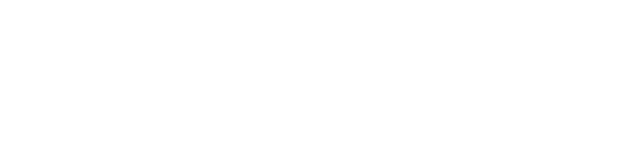
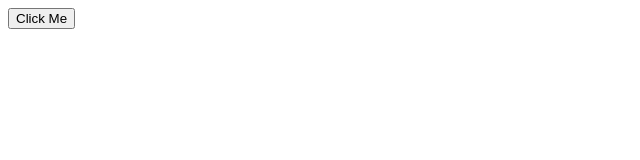
Before and after one commit to satishgupta07/HTML-CSS-and-JavaScript, a plain HTML site: page js.html in a window 1280 px wide. Shown: the whole page, without its empty margins (0-640 px from the left). Drawn offline with Linux system fonts and the light colour scheme.

Commit message:
Event Listner
Signed-off-by: unknown <satishgupta.cse01@gmail.com>

```diff
--- a/index.js
+++ /dev/null
@@ -1 +0,0 @@
-console.log("Hello from a script file!");
--- a/js.html
+++ b/js.html
@@ -6,6 +6,16 @@
     <title>JavaScript</title>
 </head>
 <body>
-    <script src="index.js" type="text/javascript"></script>
+    <button id="click-me">Click Me</button>
+     <script>
+         window.addEventListener("DOMContentLoaded", function(e) {
+             console.log("The page is loaded.");
+
+             let btn = document.querySelector("#click-me");
+             btn.addEventListener("click", function(e) {
+                 console.log("The button is clicked.")
+             })
+         })
+     </script>
 </body>
 </html>
```
